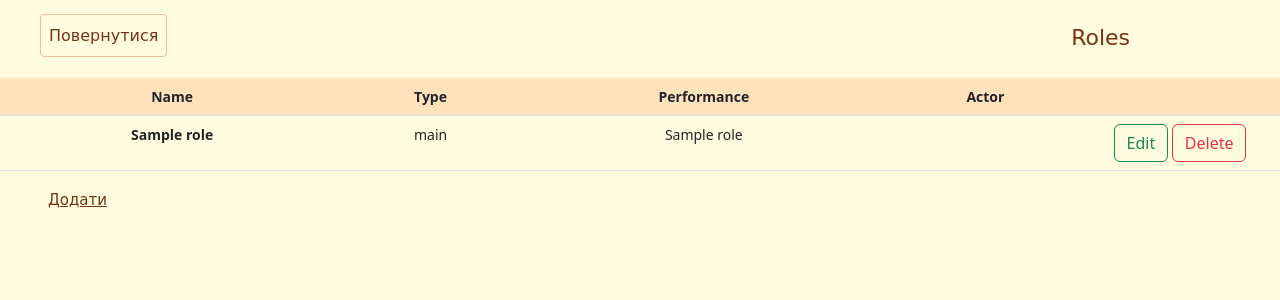
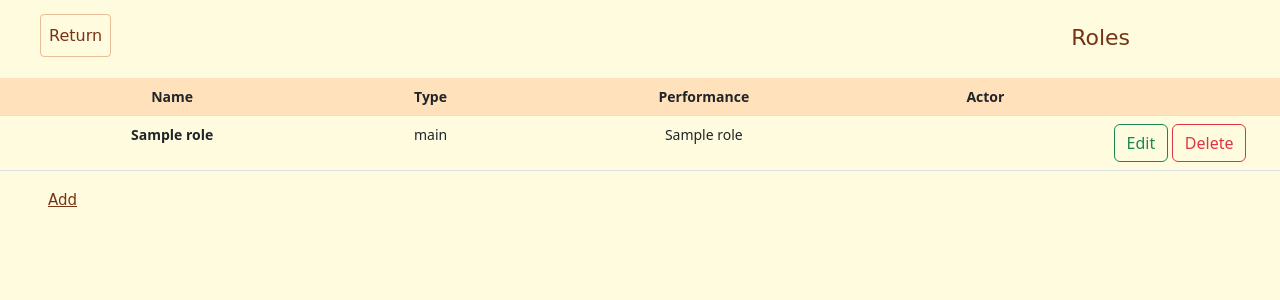
Before and after one commit to Silence-o0/Labdb, a Django app: page /roles/ in a window 1280 px wide. Shown: the top 300 px of the page. Run offline with Django 4.2, Linux system fonts and the light colour scheme; tables that the repository leaves empty hold one stand-in row (values such as "Sample post").

Commit message:
Fixed bugs

```diff
--- a/templates/base-add-page.html
+++ b/templates/base-add-page.html
@@ -4,7 +4,7 @@
 {% block mainbody %}
     <div class="header-div">
     <div style="border: 1px solid rgba(190,73,17,0.34); padding: 8px; border-radius: 4px; margin-left: 40px;">
-    <a href="/{% if title == 'Put on' %}put-on{% else %}{{ title.lower }}{% endif %}/" class="return-link fs-6">Повернутися</a>
+    <a href="/{% if title == 'Put on' %}put-on {% elif title == 'Directors of plays' %}playdirectors{% else %}{{ title.lower }}{% endif %}/" class="return-link fs-6">Return</a>
     </div>
         <div style="margin-top: 20px; margin-right: 150px;">
             <p class="title-text">{{ title }}</p>
--- a/templates/base-table-page.html
+++ b/templates/base-table-page.html
@@ -4,13 +4,13 @@
 {% block mainbody %}
     <div class="header-div">
     <div style="border: 1px solid rgba(190,73,17,0.34); padding: 8px; border-radius: 4px; margin-left: 40px;">
-    <a href="/main/" class="return-link fs-6">Повернутися</a>
+    <a href="/main/" class="return-link fs-6">Return</a>
     </div>
         <div style="margin-top: 20px; margin-right: 150px;">
             <p class="title-text">{{ title }}</p>
         </div>
     </div>
     {% block datatable %} {% endblock %}
-    <a href="./add" class="return-link ms-5 mt-3" style="text-decoration: underline; font-size:15px !important;">Додати</a>
+    <a href="./add" class="return-link ms-5 mt-3" style="text-decoration: underline; font-size:15px !important;">Add</a>
     <div style="min-height: 40px;"></div>
 {% endblock %}
--- a/templates/start-page.html
+++ b/templates/start-page.html
@@ -17,6 +17,6 @@
         <button type="button" class="btn btn-outline-info btn-lg mx-2 cstm-btn" onclick="location.href='/put-on/'">Put on</button>
     </div>
     <div class="button-row mt-5">
-    <button type="button" class="btn btn-outline-info btn-lg mx-2 cstm-btn" onclick="location.href='/queries/'">Запити</button>
+    <button type="button" class="btn btn-outline-info btn-lg mx-2 cstm-btn" onclick="location.href='/queries/'">Queries</button>
     </div>
 {% endblock %}
```
